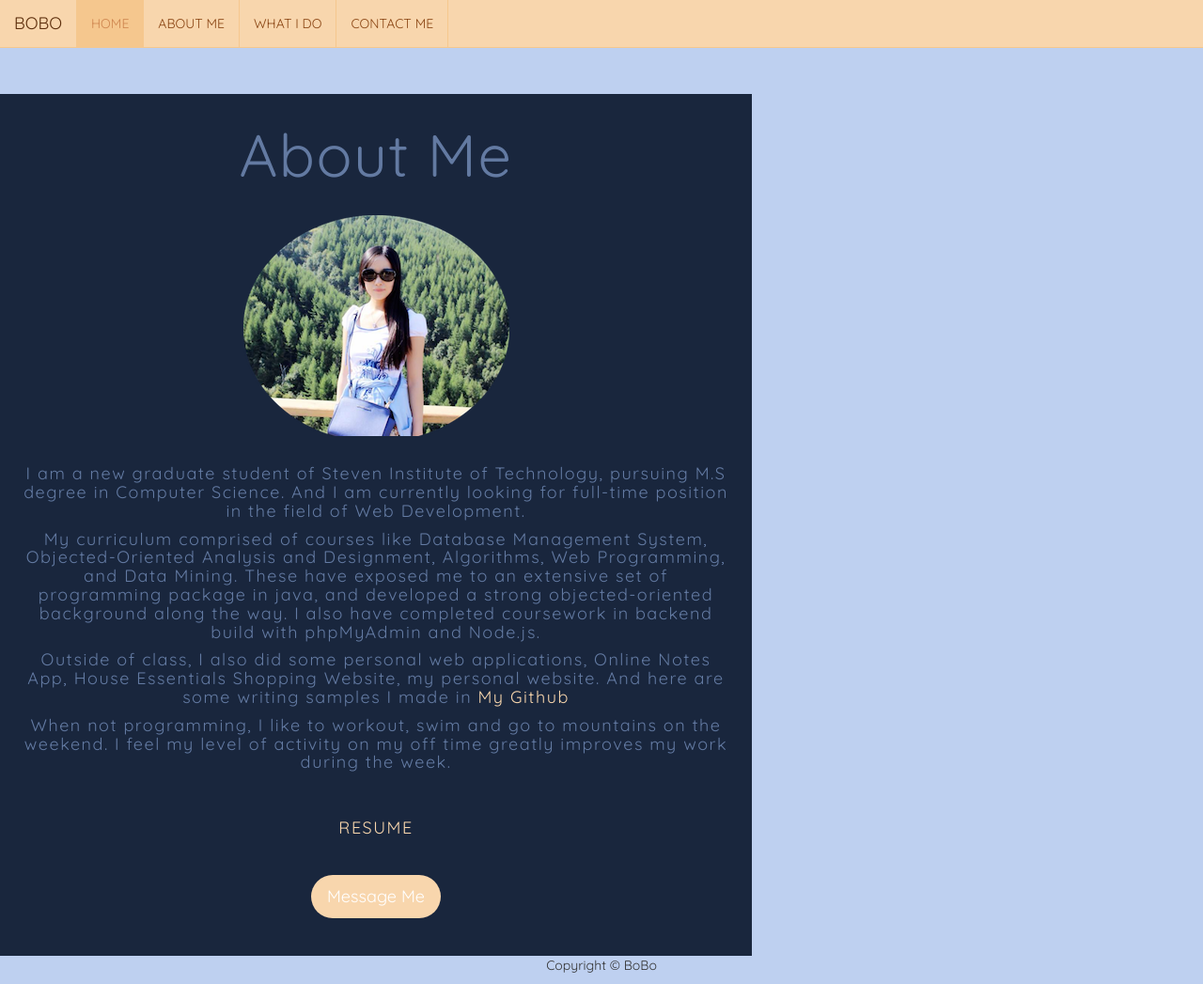
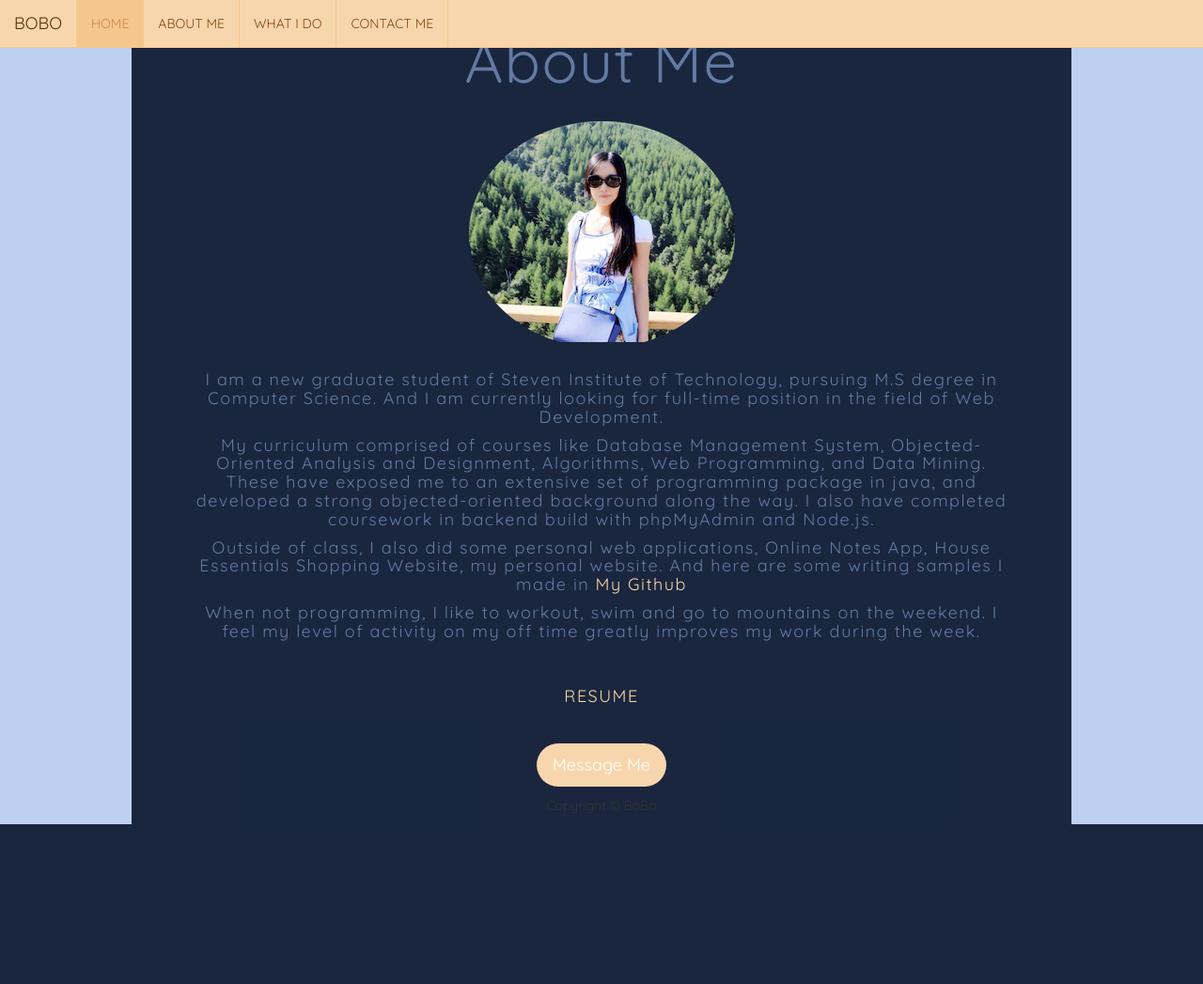
Before and after one commit to Boboboo/PersonalWebsite, a PHP site: page /aboutme.php in a window 1280 px wide. Shown: the whole page at 94% size. After the commit the page ends 877 px from the top, so only its background shows below. Run offline with PHP 8.4, Linux system fonts and the light colour scheme; some libraries are stand-ins or nearby versions.

Commit message:
update background and jumbotron

```diff
--- a/aboutme.css
+++ b/aboutme.css
@@ -28,8 +28,8 @@ body{
     text-align: center;
     letter-spacing: 1.5px;
     padding: 10px;
-    margin-top: 100px;
-    width:800px;
+    margin:0 auto;
+    width:1000px;
     color:rgba(148, 178, 230, 0.6);
 }
 
```
